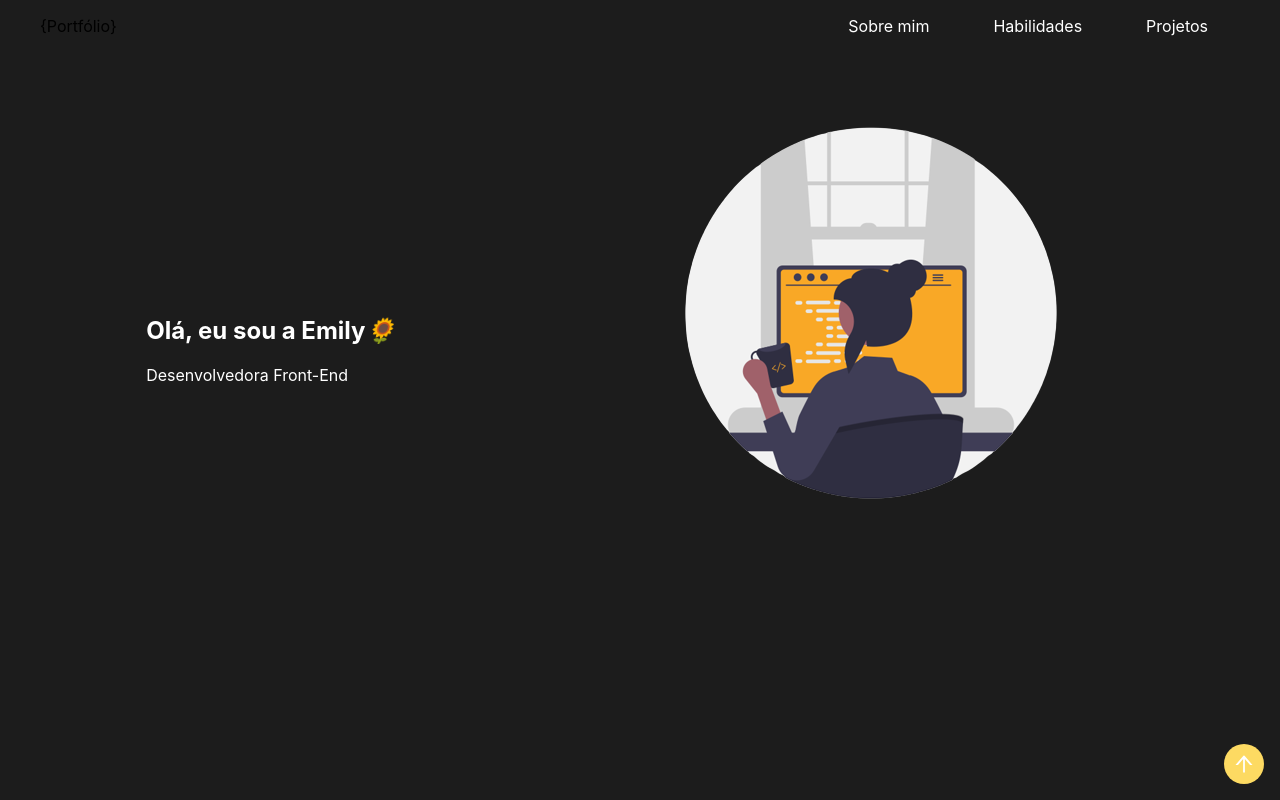
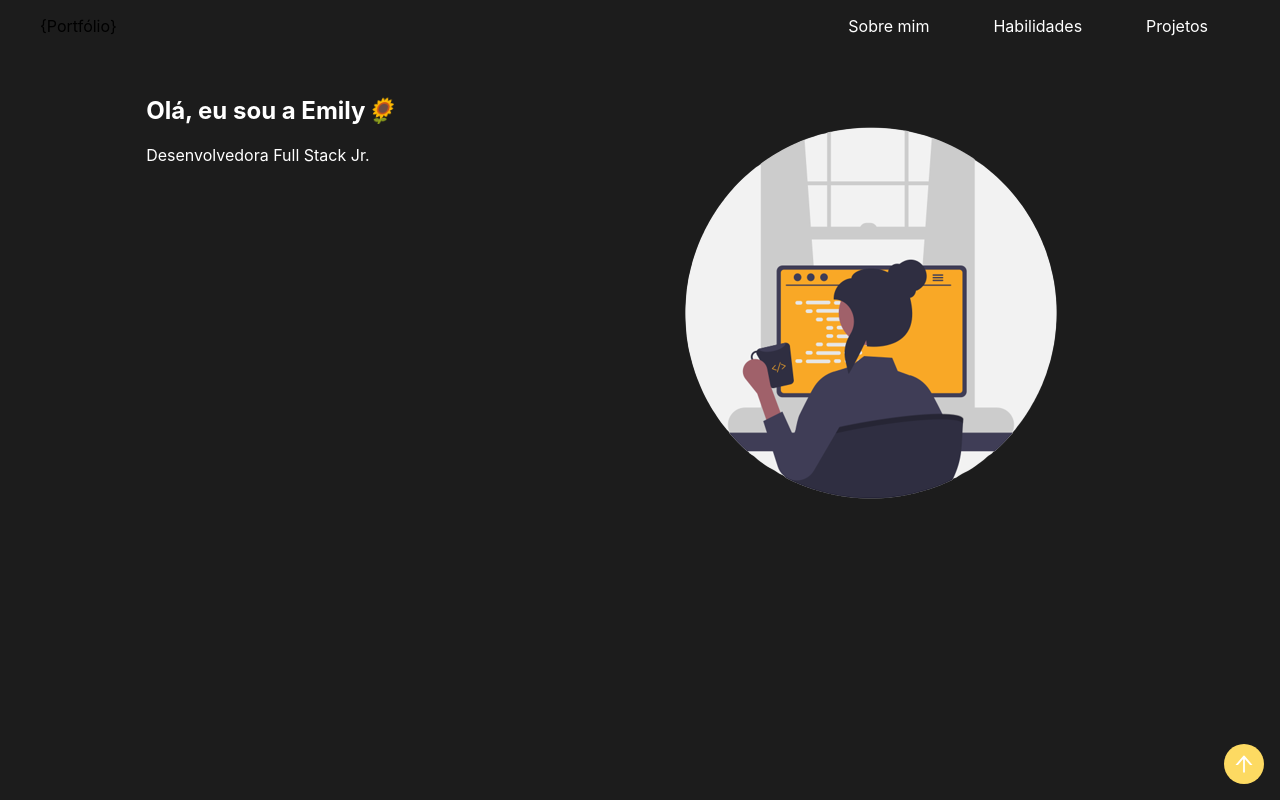
Before and after one commit to EmilyNilsen/EmilyNIlsen.github.io, a React (Create React App) app: page / in a window 1280 px wide. Shown: the top 800 px of the page. Built offline with nearby package versions, Linux system fonts and the light colour scheme.

Commit message:
ajustes texto do home

```diff
--- a/src/Pages/Home.jsx
+++ b/src/Pages/Home.jsx
@@ -12,9 +12,9 @@ export default function Home() {
     <>
       <Header />
       <div id='home' className='container-home'>
-        <div>
-          <h2 className='title-home'>Olá, eu sou a Emily<i>🌻</i></h2>
-          <p>Desenvolvedora Front-End</p>
+        <div className='container-text'>
+          <h2 className='text-home'>Olá, eu sou a Emily<i>🌻</i></h2>
+          <p className='text-home'>Desenvolvedora Full Stack Jr.</p>
         </div>
         <img alt='imagem' src={image} />
       </div>
```
